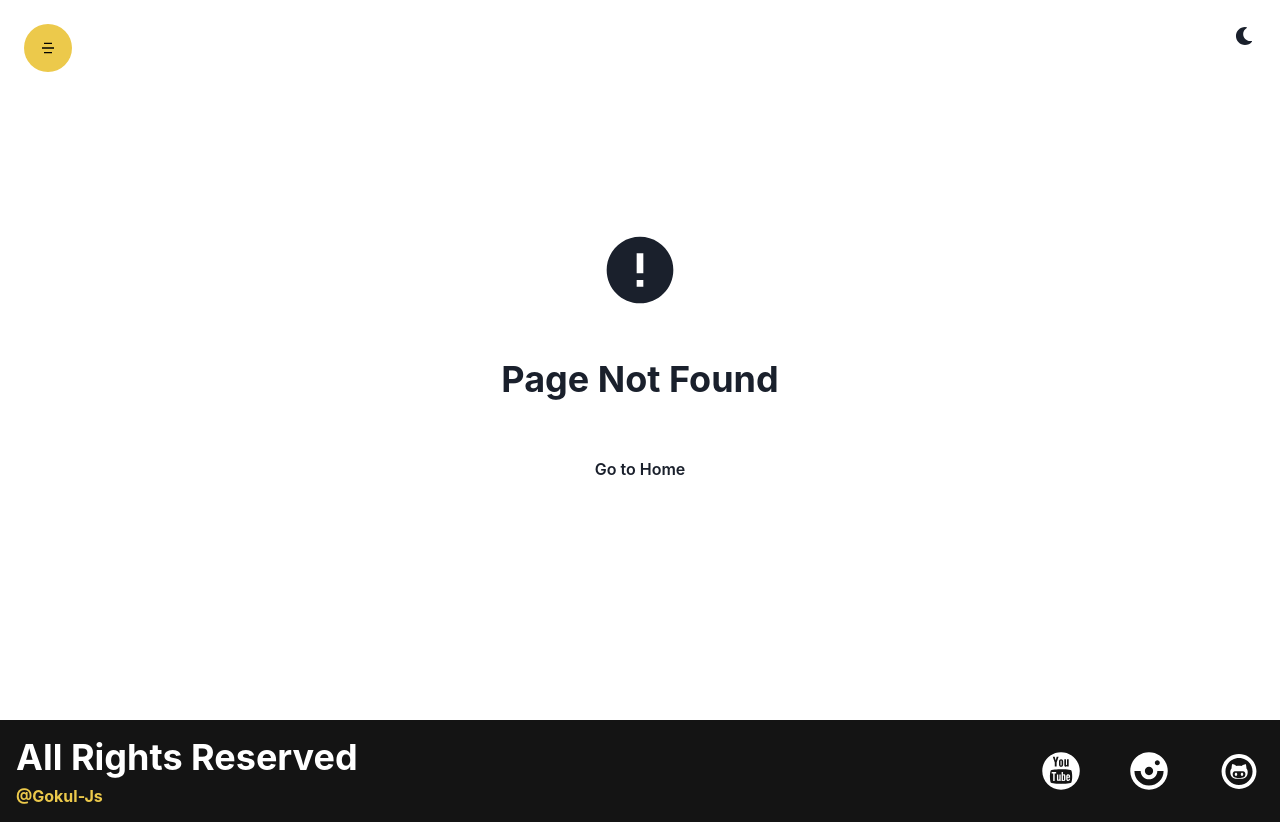
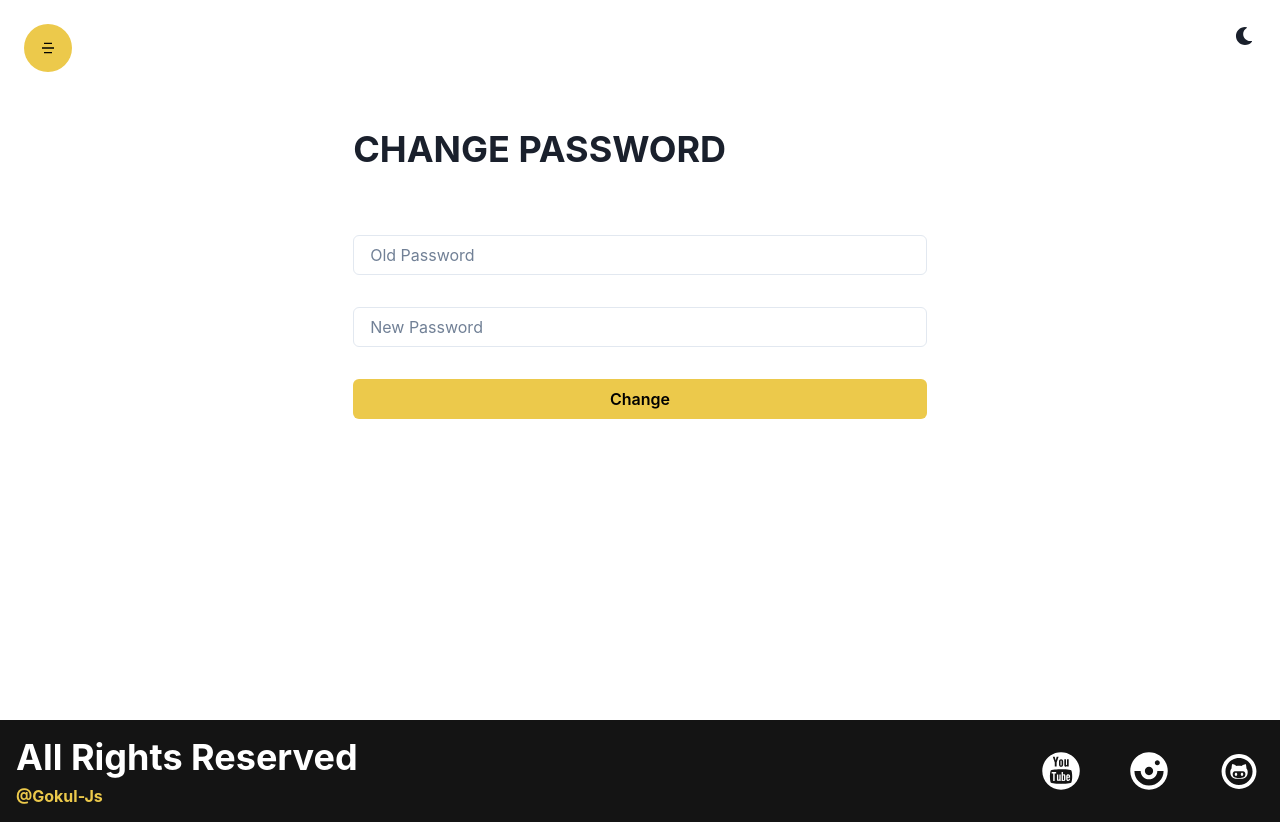
Before and after one commit to Gokul-Js/MyAcademy, a React (Create React App) app in the folder frontend/: page /changepassword in a window 1280 px wide. Before the commit this address had no page. Built offline with nearby package versions, Linux system fonts and the light colour scheme.

Commit message:
UPDATE_PROFILE

```diff
--- a/frontend/src/App.js
+++ b/frontend/src/App.js
@@ -17,6 +17,8 @@
 import NotFound from './components/Layout/NotFound/NotFound'
 import CoursePage from './components/CoursePage/CoursePage';
 import Profile from './components/Profile/Profile';
+import ChangePassword from './components/Profile/ChangePassword';
+import UpdateProfile from './components/Profile/UpdateProfile';
 
 function App() {
 
@@ -34,6 +36,8 @@
       <Route path="/request" element={<Request />} />
       <Route path="/about" element={<About />} />
       <Route path="/profile" element={<Profile />} />
+      <Route path="/changepassword" element={<ChangePassword />} />
+      <Route path="/updateprofile" element={<UpdateProfile />} />
       <Route path="/login" element={<Login />} />
       <Route path="/register" element={<Register />} />
       <Route path="/forgetpassword" element={<ForgetPassword />} />
--- /dev/null
+++ b/frontend/src/components/Profile/ChangePassword.jsx
@@ -0,0 +1,47 @@
+import { Container, VStack, Input, Heading, Button } from '@chakra-ui/react'
+import React, { useState }  from 'react'
+
+
+const ChangePassword = () => {
+
+    const [oldpassword, setOldPassword] = useState('')
+    const [newpassword, setNewPassword] = useState('')
+  return (
+    <Container py="16" minH={'90vh'}>
+        <form>
+            <Heading
+              textTransform={'uppercase'}
+              children ="Change Password"
+              my="16"
+              textAllign={['center', 'left']}
+            />
+
+            <VStack spacing={'8'}>
+            <Input
+              required
+              id="password"
+              value={oldpassword}
+              onChange={e=>setOldPassword(e.target.value)}
+              placeholder="Old Password"
+              type={"password"}
+              focusBorderColor="yellow.500"
+            />
+
+            <Input
+              required id="password"
+              value={newpassword}
+              onChange={e=>setNewPassword(e.target.value)}
+              placeholder="New Password"
+              type={"password"}
+              focusBorderColor="yellow.500"
+            />
+
+            <Button w='full' colorScheme={'yellow'} type="submit">Change</Button>
+            </VStack>
+        </form>
+
+    </Container>
+  )
+}
+
+export default ChangePassword
--- a/frontend/src/components/Profile/Profile.jsx
+++ b/frontend/src/components/Profile/Profile.jsx
@@ -30,6 +30,7 @@
     e.preventDefault();
     console.log(image)
   }
+
 
   const {isOpen, onClose, onOpen} = useDisclosure()
 
--- /dev/null
+++ b/frontend/src/components/Profile/UpdateProfile.jsx
@@ -0,0 +1,45 @@
+import { Button, Container, Heading, Input, VStack } from '@chakra-ui/react'
+import React, { useState }   from 'react'
+
+
+const UpdateProfile = () => {
+
+  const [name,setName] = useState('')
+  const [email,setEmail] = useState('')
+  return (
+    <Container py="16" minH={'90vh'}>
+        <form>
+            <Heading
+              textTransform={'uppercase'}
+              children ="Update Profile"
+              my="16"
+              textAllign={['center', 'left']}
+            />
+
+            <VStack spacing={'8'}>
+            <Input
+              value={name}
+              onChange={e=>setName(e.target.value)}
+              placeholder="Name"
+              type={"text"}
+              focusBorderColor="yellow.500"
+            />
+
+            <Input
+              value={email}
+              onChange={e=>setEmail(e.target.value)}
+              placeholder="Email"
+              type={"email"}
+              focusBorderColor="yellow.500"
+            />
+
+            <Button
+             w='full' colorScheme={'yellow'} type="submit">Update</Button>
+            </VStack>
+        </form>
+
+    </Container>
+  )
+}
+
+export default UpdateProfile
```
